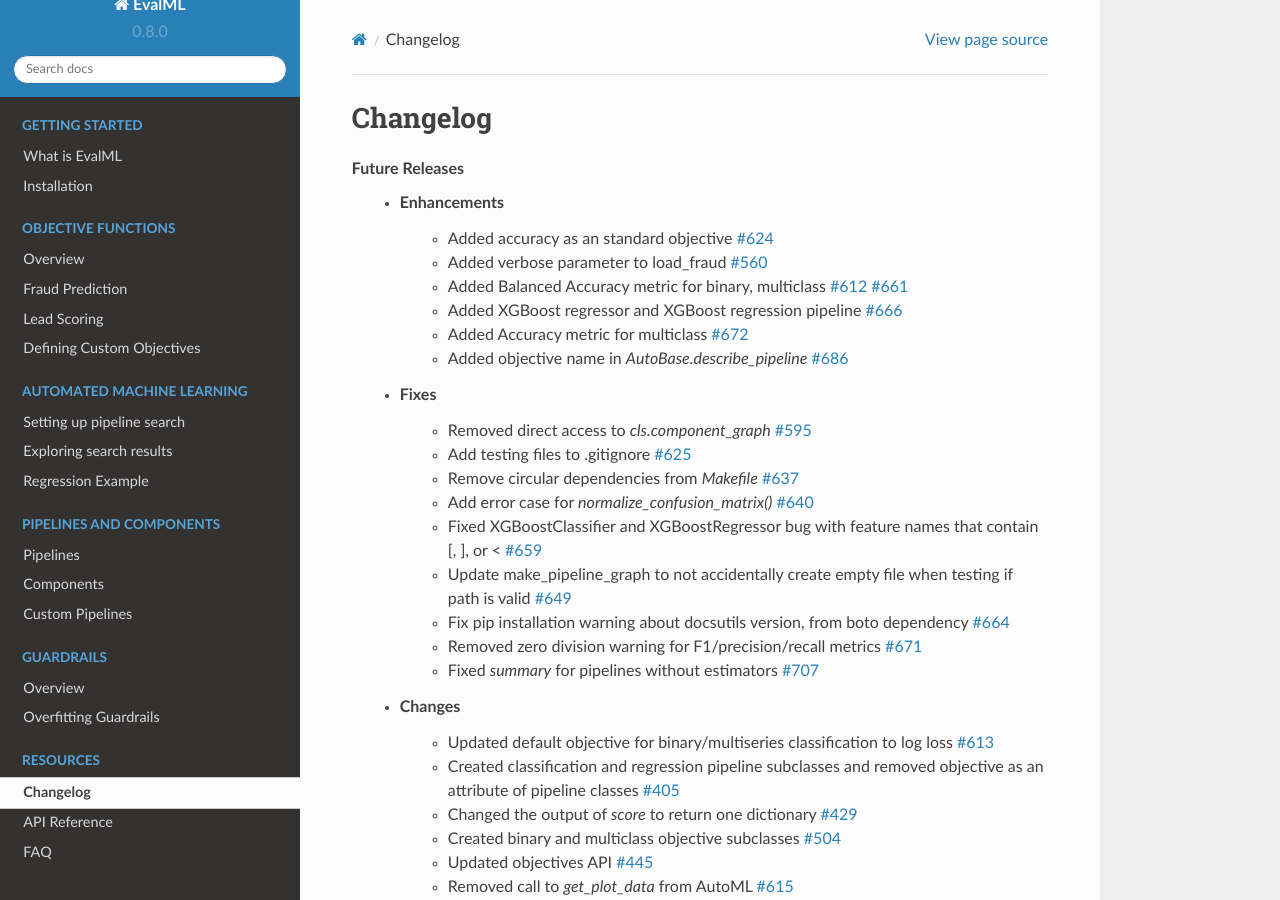
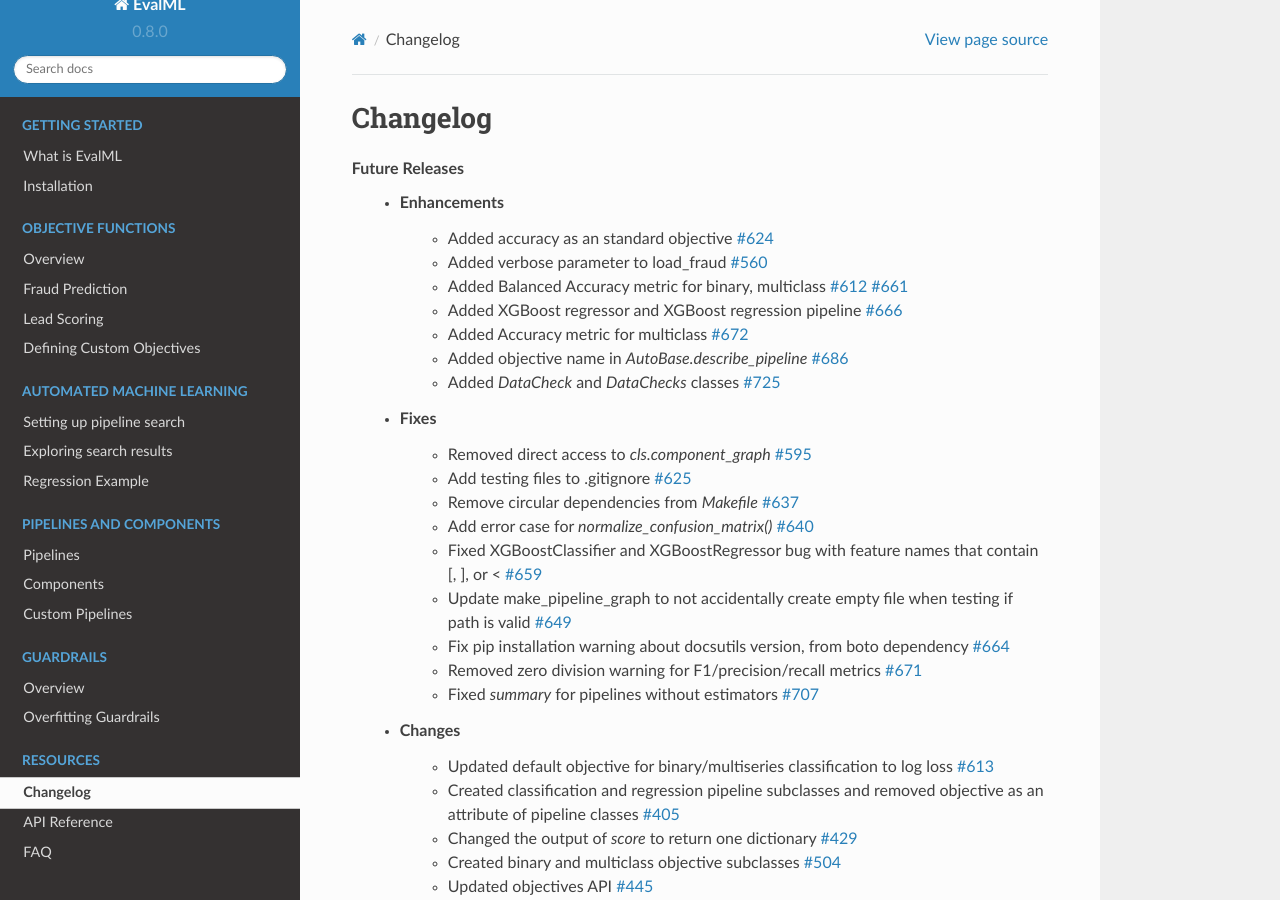
Before and after one commit to alteryx/evalml, a Sphinx documentation site: the page built from docs/source/changelog.rst, in a window 1280 px wide and 900 px high. Built offline with Sphinx 7.4.7 and the Read the Docs theme 2.0.0, drawn with Linux system fonts in a browser that asks for light colours; comment, search, counter and statistics services are not loaded.

Commit message:
changelog

```diff
--- a/docs/source/changelog.rst
+++ b/docs/source/changelog.rst
@@ -10,6 +10,7 @@ Changelog
         * Added XGBoost regressor and XGBoost regression pipeline :pr:`666`
         * Added Accuracy metric for multiclass :pr:`672`
         * Added objective name in `AutoBase.describe_pipeline` :pr:`686`
+        * Added `DataCheck` and `DataChecks` classes :pr:`725`
     * Fixes
         * Removed direct access to `cls.component_graph` :pr:`595`
         * Add testing files to .gitignore :pr:`625`
```
